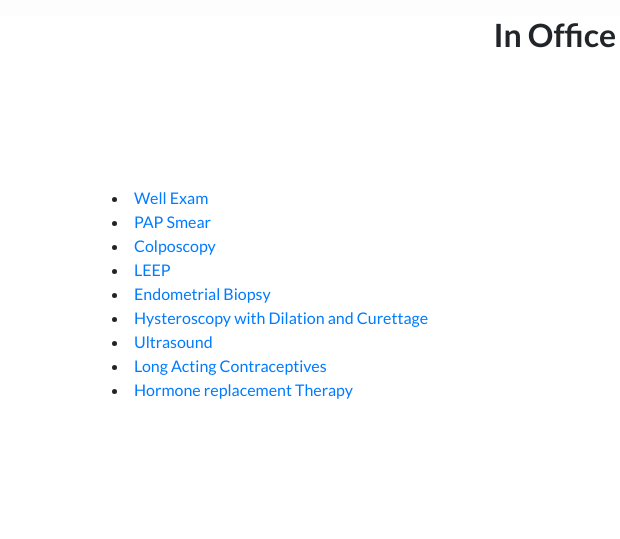
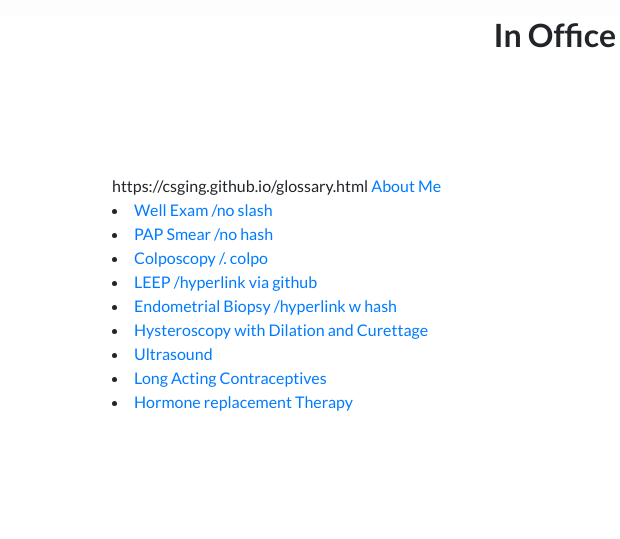
Before and after one commit to csging/WWCNew, a website: page index.html in a window 1280 px wide. Shown: the part 2142-2681 px from the top of the page, 0-620 px from the left. Drawn offline with Linux system fonts and the light colour scheme; grey boxes are pictures that could not be loaded.

Commit message:
previous test failed. trying 4 other possible solutions

```diff
--- a/index.html
+++ b/index.html
@@ -166,12 +166,17 @@
         <div class="col-lg-6 order-lg-2 text-white showcase-img" style="background-image: url('img/fl1.jpg');"></div>
         <div class="col-lg-6 order-lg-1 my-auto showcase-text">
 
+
+          https://csging.github.io/glossary.html
+
+          <a href="https://csging.github.io/WWCNew/glossary.html" title="About Me">About Me</a>
+
           <p class="lead mb-0">
-            <li><a href="glossary.html#wellExam">Well Exam</a></li>
-            <li><a href="glossary.html#pap">PAP Smear</a></li>
-            <li><a href="/glossary.html#colpo">Colposcopy</a></li>
-            <li><a href="/glossary.html#leep">LEEP</a></li>
-            <li><a href="/glossary.html#endo">Endometrial Biopsy</a></li>
+            <li><a href="glossary.html#wellExam">Well Exam /no slash</a></li>
+            <li><a href="glossary.html">PAP Smear /no hash</a></li>
+            <li><a href="glossary.html.colpo">Colposcopy /. colpo</a></li>
+            <li><a href="https://csging.github.io/WWCNew/glossary.html">LEEP /hyperlink via github</a></li>
+            <li><a href="https://csging.github.io/WWCNew/glossary.html#endo">Endometrial Biopsy /hyperlink w hash</a></li>
             <li><a href="/glossary.html#hysteroscopy">Hysteroscopy with Dilation and Curettage</a></li>
             <li><a href="/glossary.html#ultra">Ultrasound</a></li>
             <li><a href="/glossary.html#lac">Long Acting Contraceptives</a></li>
```
